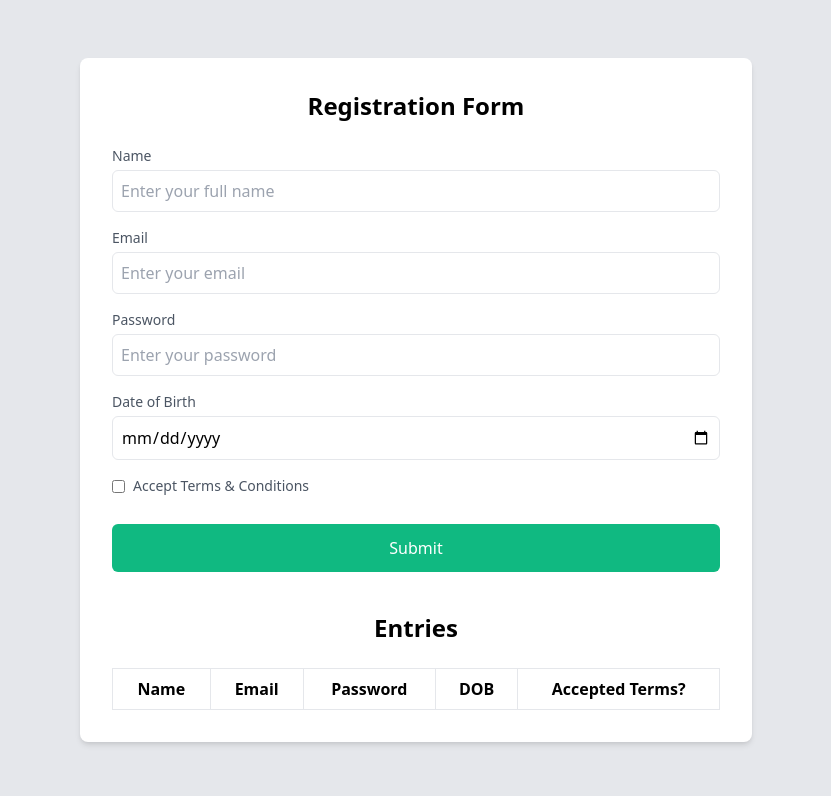
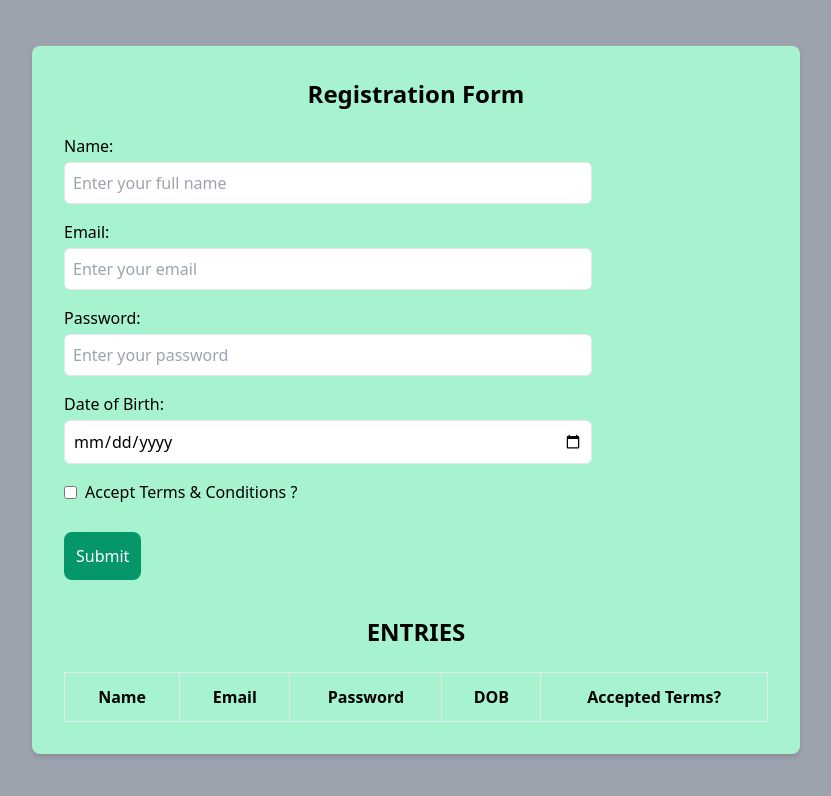
Before and after one commit to siva23ADR153/wd101, a plain HTML site: page index.html in a window 1280 px wide. Shown: the whole page, without its empty margins (224-1055 px from the left). Drawn offline with nearby package versions, Linux system fonts and the light colour scheme.

Commit message:
Update index.html

```diff
--- a/index.html
+++ b/index.html
@@ -7,43 +7,43 @@
     <link href="https://cdn.jsdelivr.net/npm/tailwindcss@2.2.19/dist/tailwind.min.css" rel="stylesheet">
 </head>
 <body>
-    <div class="bg-gray-200 flex items-center justify-center h-screen">
-        <div class="w-full max-w-2xl p-8 bg-white rounded-lg shadow-md">
-            <!-- Registration Form Section -->
-            <h2 class="text-2xl text-center font-semibold mb-6">Registration Form</h2>
+    <div class="bg-gray-400 flex items-center justify-center h-screen">
+        <div class="w-full max-w-3xl p-8 bg-green-200 rounded-lg shadow-md" style="position: ;">
+
+            <h2 class="text-2xl text-center font-bold mb-6">Registration Form</h2>
             <form id="user-form" aria-labelledby="registration-form">
                 <div class="mb-4">
-                    <label for="name" class="block text-sm font-medium text-gray-600">Name</label>
-                    <input type="text" id="name" name="name" class="mt-1 p-2 w-full border rounded-md" placeholder="Enter your full name" required>
+                    <label for="name" class="block text-md font-medium text-black-600">Name:</label>
+                    <input type="text" id="name" name="name" class="mt-1 p-2 w-3/4 border rounded-md" placeholder="Enter your full name" required>
                 </div>
                 <div class="mb-4">
-                    <label for="email" class="block text-sm font-medium text-gray-600">Email</label>
-                    <input type="email" id="email" name="email" class="mt-1 p-2 w-full border rounded-md" placeholder="Enter your email" required>
+                    <label for="email" class="block text-md font-medium text-black-300">Email:</label>
+                    <input type="email" id="email" name="email" class="mt-1 p-2 w-3/4 border rounded-md" placeholder="Enter your email" required>
                 </div>
                 <div class="mb-4">
-                    <label for="password" class="block text-sm font-medium text-gray-600">Password</label>
-                    <input type="password" id="password" name="password" class="mt-1 p-2 w-full border rounded-md" placeholder="Enter your password" required>
+                    <label for="password" class="block text-md font-medium text-black-300">Password:</label>
+                    <input type="password" id="password" name="password" class="mt-1 p-2 w-3/4 border rounded-md" placeholder="Enter your password" required>
                 </div>
                 <div class="mb-4">
-                    <label for="dob" class="block text-sm font-medium text-gray-600">Date of Birth</label>
-                    <input type="date" id="dob" name="dob" class="mt-1 p-2 w-full border rounded-md" placeholder="dd/mm/yyyy" required>
+                    <label for="dob" class="block text-md font-medium text-black-300">Date of Birth:</label>
+                    <input type="date" id="dob" name="dob" class="mt-1 p-2 w-3/4 border rounded-md" placeholder="dd/mm/yyyy" required>
                 </div>
                 <div class="mb-4 flex items-center">
                     <input type="checkbox" id="acceptTerms" name="acceptTerms" class="mr-2" required>
-                    <label for="acceptTerms" class="text-sm font-medium text-gray-600">Accept Terms & Conditions</label>
+                    <label for="acceptTerms" class="text-md font-medium text-black-300">Accept Terms & Conditions ?</label>
                 </div>
-                <!-- Modify button to match screenshot's green button -->
-                <button type="submit" class="bg-green-500 text-white p-3 w-full rounded-md mt-3">Submit</button>
+
+                <button type="submit" class="bg-green-600 text-center text-white p-3 w-half rounded-lg mt-3">Submit</button>
             </form>
-            <h2 class="text-2xl text-center font-semibold mt-10 mb-6">Entries</h2>
-            <table id="entriesTable" class="table-auto w-full border-collapse border border-gray-300">
+            <h2 class="text-2xl text-center font-bold mt-9 mb-6">ENTRIES</h2>
+            <table id="entriesTable" class="table-auto w-full border-collapse border border-red-300">
                 <thead>
                     <tr>
-                        <th class="border px-4 py-2">Name</th>
-                        <th class="border px-4 py-2">Email</th>
-                        <th class="border px-4 py-2">Password</th>
-                        <th class="border px-4 py-2">DOB</th>
-                        <th class="border px-4 py-2">Accepted Terms?</th>
+                        <th class="border px-5 py-3">Name</th>
+                        <th class="border px-5 py-3">Email</th>
+                        <th class="border px-5 py-3">Password</th>
+                        <th class="border px-5 py-3">DOB</th>
+                        <th class="border px-5 py-3">Accepted Terms?</th>
                     </tr>
                 </thead>
                 <tbody id="user-entries">
```
